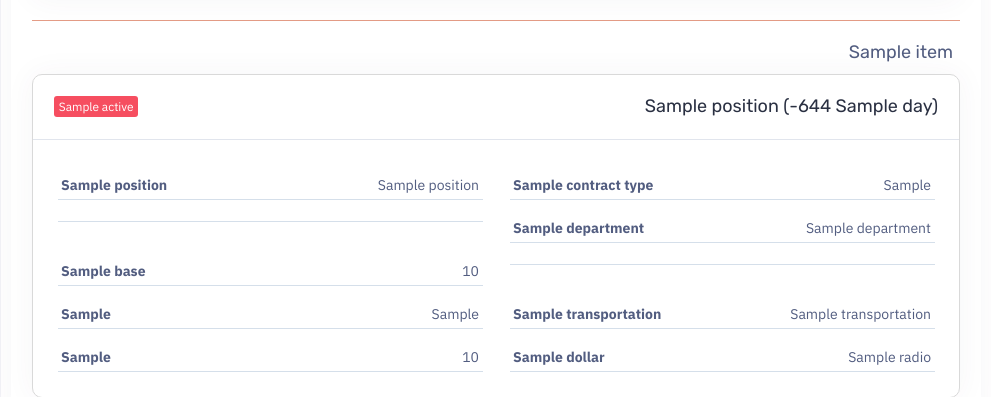
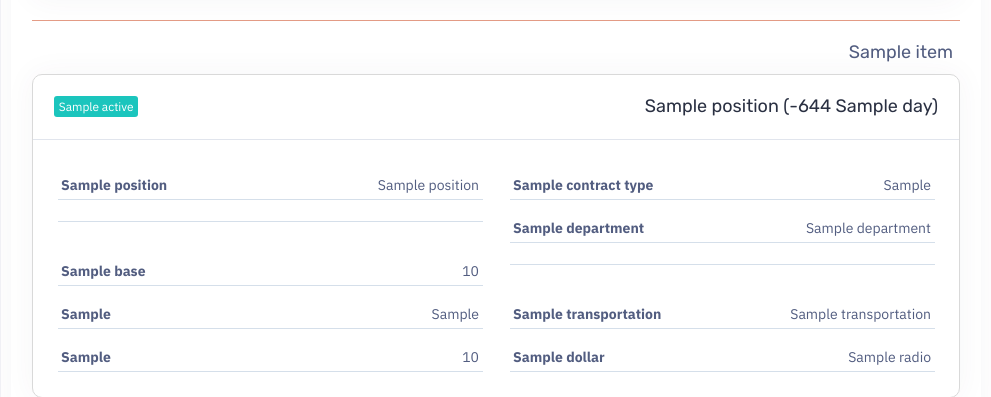
Before and after one commit to my-rpc/rpc, a Python web app: template rpc_package/templates/employee_details.html in a window 1280 px wide. Shown: the part 1445-1842 px from the top of the page, without its empty margins (19-1010 px from the left). Run offline with Jinja, Linux system fonts and the light colour scheme; the template is opened without the code that fills it: most values are stand-ins (such as "Sample title", 1, 10 or a date in 2020); some libraries are stand-ins or nearby versions; some web fonts are replaced.

Commit message:
aziz/bug/contract_status_display status of active and inacive contract changed

```diff
--- a/rpc_package/templates/employee_details.html
+++ b/rpc_package/templates/employee_details.html
@@ -384,11 +384,11 @@
                 </h4>
                 <div class="box-controls pull-right">
                   {% if contract.status %}
-                    <small class="badge bg-danger">
+                    <small class="badge bg-success">
                       {{translation.active[language]}}
                     </small>
                   {% else %}
-                    <small class="badge bg-success">
+                    <small class="badge bg-secondary">
                       {{translation.inactive[language]}}
                     </small>
                   {% endif %}
```
